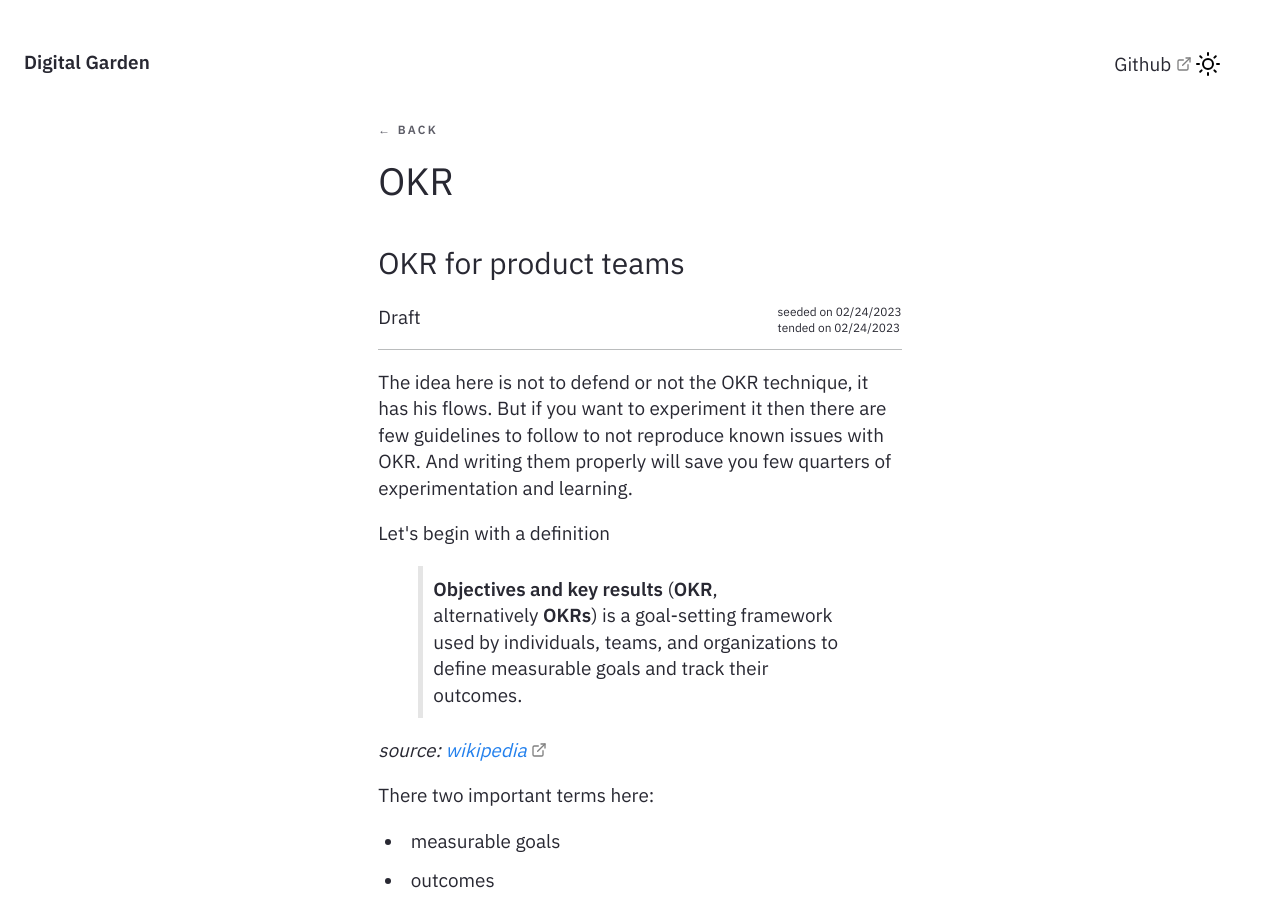
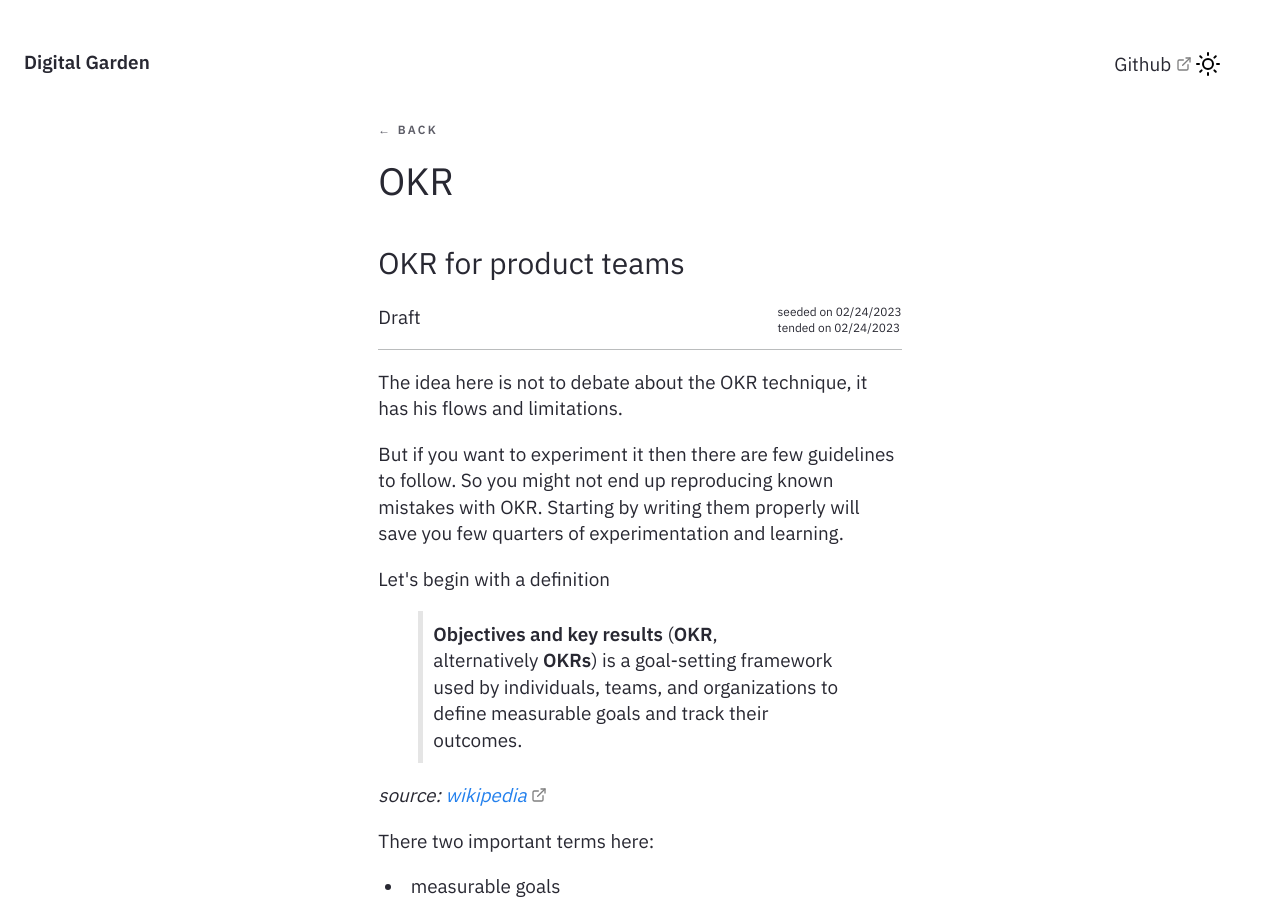
Before and after one commit to PierrickBlons/digital-garden, a Jekyll site: the page built from _notes/Public/Software/OKR.md, in a window 1280 px wide and 900 px high. Built offline with Jekyll 4.4.1, drawn with Linux system fonts in a browser that asks for light colours.

Commit message:
article(OKR): fix introduction

```diff
--- a/_notes/Public/Software/OKR.md
+++ b/_notes/Public/Software/OKR.md
@@ -9,7 +9,10 @@ reviews:
   - { date: 02/24/2023, comment: 'seeded' }
   - { date: 02/24/2023, comment: 'tended' }
 ---
-The idea here is not to defend or not the OKR technique, it has his flows. But if you want to experiment it then there are few guidelines to follow to not reproduce known issues with OKR. And writing them properly will save you few quarters of experimentation and learning.
+
+The idea here is not to debate about the OKR technique, it has his flows and limitations.
+
+But if you want to experiment it then there are few guidelines to follow. So you might not end up reproducing known mistakes with OKR. Starting by writing them properly will save you few quarters of experimentation and learning.
 
 Let's begin with a definition
 
```
